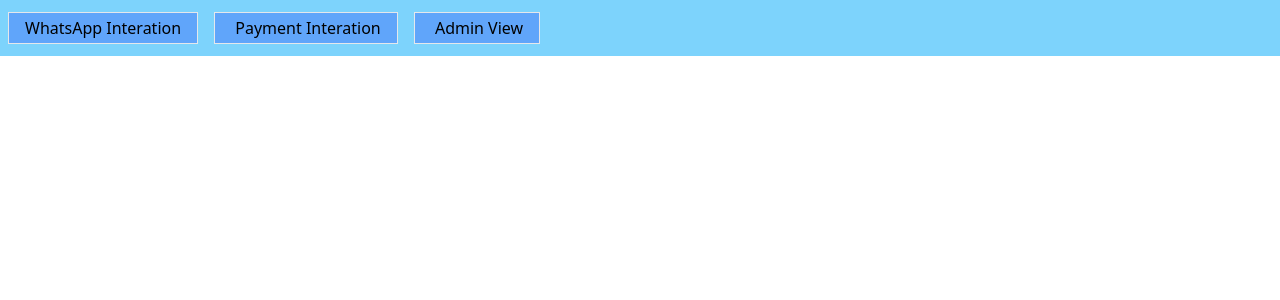
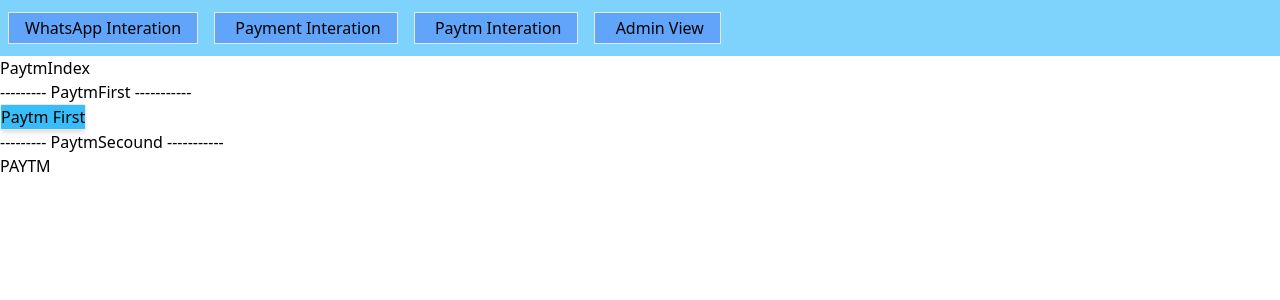
Before and after one commit to DipuTony/whatsapp-api-payment-react, a React (Create React App) app: page /paytm in a window 1280 px wide. Shown: the top 300 px of the page. Built offline with nearby package versions, Linux system fonts and the light colour scheme.

Commit message:
paytm initiated

```diff
--- a/public/index.html
+++ b/public/index.html
@@ -11,6 +11,8 @@
     />
     <link rel="apple-touch-icon" href="%PUBLIC_URL%/logo192.png" />
     <script src="https://checkout.razorpay.com/v1/checkout.js"></script>
+
+    <script type=”text/javascript” crossorigin=”anonymous” src=”https://securegw-stage.paytm.in/merchantpgpui/checkoutjs/merchants/.js” ></script>
     <!--
       manifest.json provides metadata used when your web app is installed on a
       user's mobile device or desktop. See https://developers.google.com/web/fundamentals/web-app-manifest/
--- a/src/App.js
+++ b/src/App.js
@@ -5,6 +5,7 @@
 import WhatsAppIndex from './Pages/WhatsAppIndex';
 import Header from './Components/Header';
 import AdminIndex from './Pages/Admin/AdminIndex';
+import PaytmIndex from './Paytm/PaytmIndex';
 
 function App() {
   return (
@@ -16,6 +17,7 @@
           <Route path="/" element={<WhatsAppIndex />} />
           <Route path="/payment" element={<PaymentIndex />} />
           <Route path="/admin" element={<AdminIndex />} />
+          <Route path="/paytm" element={<PaytmIndex />} />
         </Routes>
       </Router>
 
--- a/src/Components/Header.js
+++ b/src/Components/Header.js
@@ -8,6 +8,7 @@
                 <div className='mt-2'>
                     <Link className='border bg-blue-400 px-4 py-1 mx-2' to="/"> WhatsApp Interation</Link>
                     <Link className='border bg-blue-400 px-4 py-1 mx-2' to="/payment"> Payment Interation</Link>
+                    <Link className='border bg-blue-400 px-4 py-1 mx-2' to="/paytm"> Paytm Interation</Link>
                     <Link className='border bg-blue-400 px-4 py-1 mx-2' to="/admin"> Admin View</Link>
                 </div>
 
--- /dev/null
+++ b/src/Paytm/PaytmFirst.js
@@ -0,0 +1,33 @@
+import axios from 'axios'
+import React from 'react'
+
+function PaytmFirst() {
+
+    const handleBtn = () => {
+
+        const payload = {
+            "custId": "dipu001",
+            "orderId": "9999333393",
+            "mobileNo": "1234567890",
+            "amount": "1001",
+            "email": "test@dipu.com",
+            "name": "dipu100",
+            "address": "ranchi"
+        }
+
+
+        // axios.post('http://203.129.217.245:80/api/paytmOrder', payload, )
+        axios.post('https://securegw-stage.paytm.in/order/process', payload, { "Content-Type": "application/json" } )
+            .then((res) => console.log("Pytm Payment Done", res))
+            .catch((err) => console.log("Error Payment", err))
+
+    }
+
+    return (
+        <>
+            <button className='border bg-sky-400 rounded-sm shadow-md' onClick={handleBtn}> Paytm First </button>
+        </>
+    )
+}
+
+export default PaytmFirst
--- /dev/null
+++ b/src/Paytm/PaytmIndex.js
@@ -0,0 +1,18 @@
+import React from 'react'
+import PaytmFirst from './PaytmFirst'
+import PaytmSecound from './PaytmSecound'
+
+function PaytmIndex() {
+    return (
+        <>
+            <div>PaytmIndex</div>
+            <p>  ---------   PaytmFirst  -----------</p>
+            <PaytmFirst />
+
+            <p>---------   PaytmSecound  -----------</p>
+            <PaytmSecound />
+        </>
+    )
+}
+
+export default PaytmIndex
--- /dev/null
+++ b/src/Paytm/PaytmSecound.js
@@ -0,0 +1,75 @@
+import React from "react";
+
+const PaytmSecound = () => {
+    const paytmHandler = async () => {
+        try {
+            const res = await fetch("http://203.129.217.245:80/api/paytmOrder", {
+                method: "POST",
+                body: JSON.stringify({ prodId: 4, quantity: 1 }),
+                headers: { "Content-Type": "application/json" },
+            });
+            //   const data = await res.json();
+            const data = {
+                "custId": "dipu001",
+                "orderId": "9999333393",
+                "mobileNo": "1234567890",
+                "TXN_AMOUNT": "1001",
+                "email": "test@dipu.com",
+                "name": "dipu100",
+                "address": "ranchi",
+                "MID" : "Ranchi15957061185289",
+                "WEBSITE" : "DEFAULT",
+                "callback_url" : ""
+                // "CHECKSUMHASH" : "dfg"
+            }
+            const information = {
+                action: "https://securegw-stage.paytm.in/order/process",
+                params: data,
+            };
+            post(information);
+        } catch (err) {
+            console.error(err);
+        }
+    };
+    return <button onClick={paytmHandler}>PAYTM</button>;
+};
+
+function buildForm({ action, params }) {
+    const form = document.createElement("form");
+    form.setAttribute("method", "post");
+    form.setAttribute("action", action);
+
+    Object.keys(params).forEach((key) => {
+        const input = document.createElement("input");
+        input.setAttribute("type", "hidden");
+        input.setAttribute("name", key);
+        input.setAttribute("value", params[key]);
+        form.appendChild(input);
+    });
+
+    return form;
+}
+
+function post(details) {
+    const form = buildForm(details);
+    document.body.appendChild(form);
+    form.submit();
+    form.remove();
+}
+
+// function jobApplication({ rejection, giveChance }) {
+//   const experience = 0; // learning and done projects
+
+//   const passion = "80%";
+
+//   let skills = [Node.js, React.js, Mongo.db, postgreSQl, html, Bootstrap, Jquery, AJAX, etc...];
+
+//   if (giveChance) {
+//     console.log(`thanks, you wont regret && my exp : ${experience++} `);
+//     skills = [...skills, newSkills];
+//   } else rejection++;
+// }
+
+// if(error) console.log(`pseudo error `)
+
+export default PaytmSecound;
```
